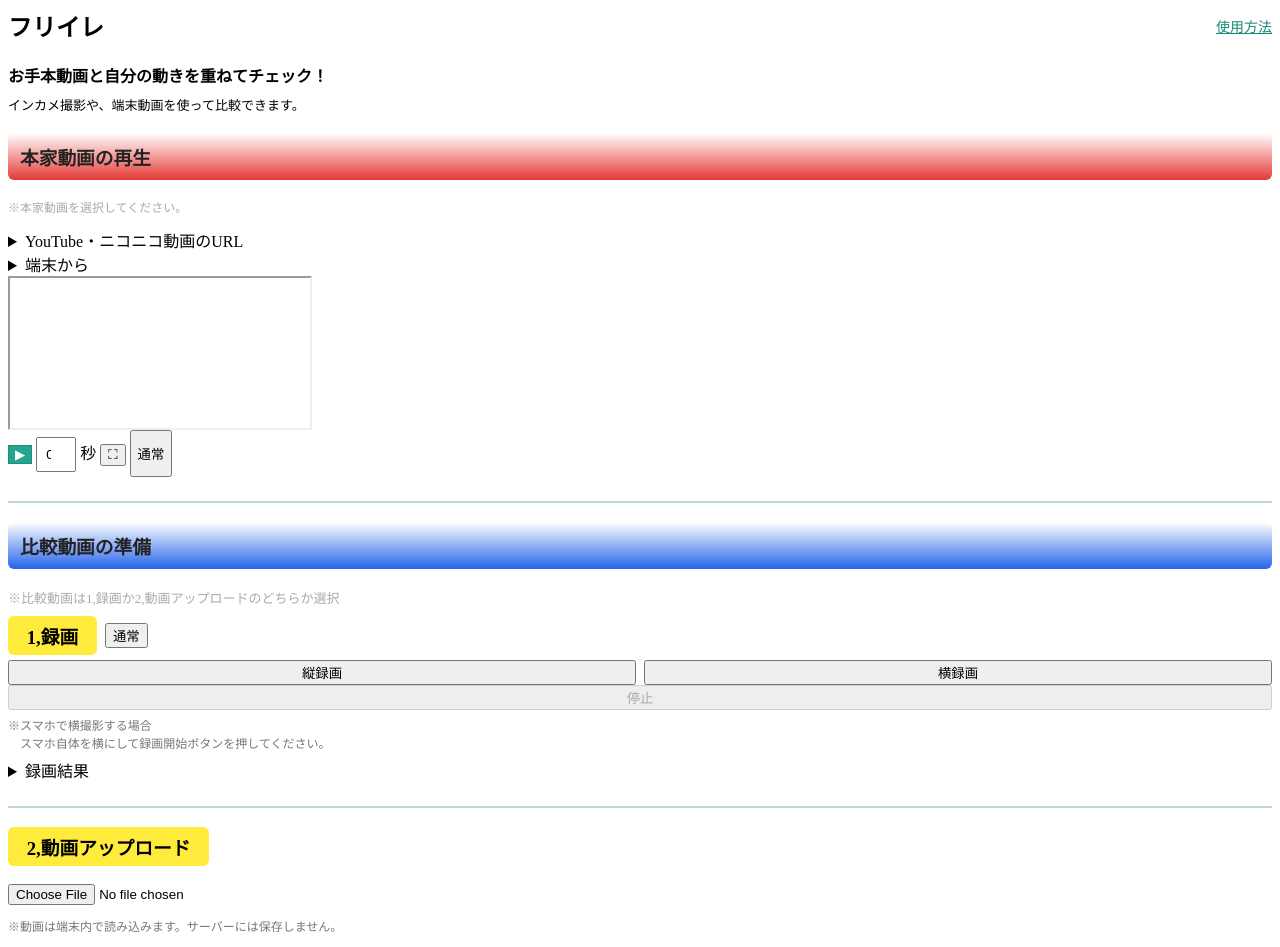
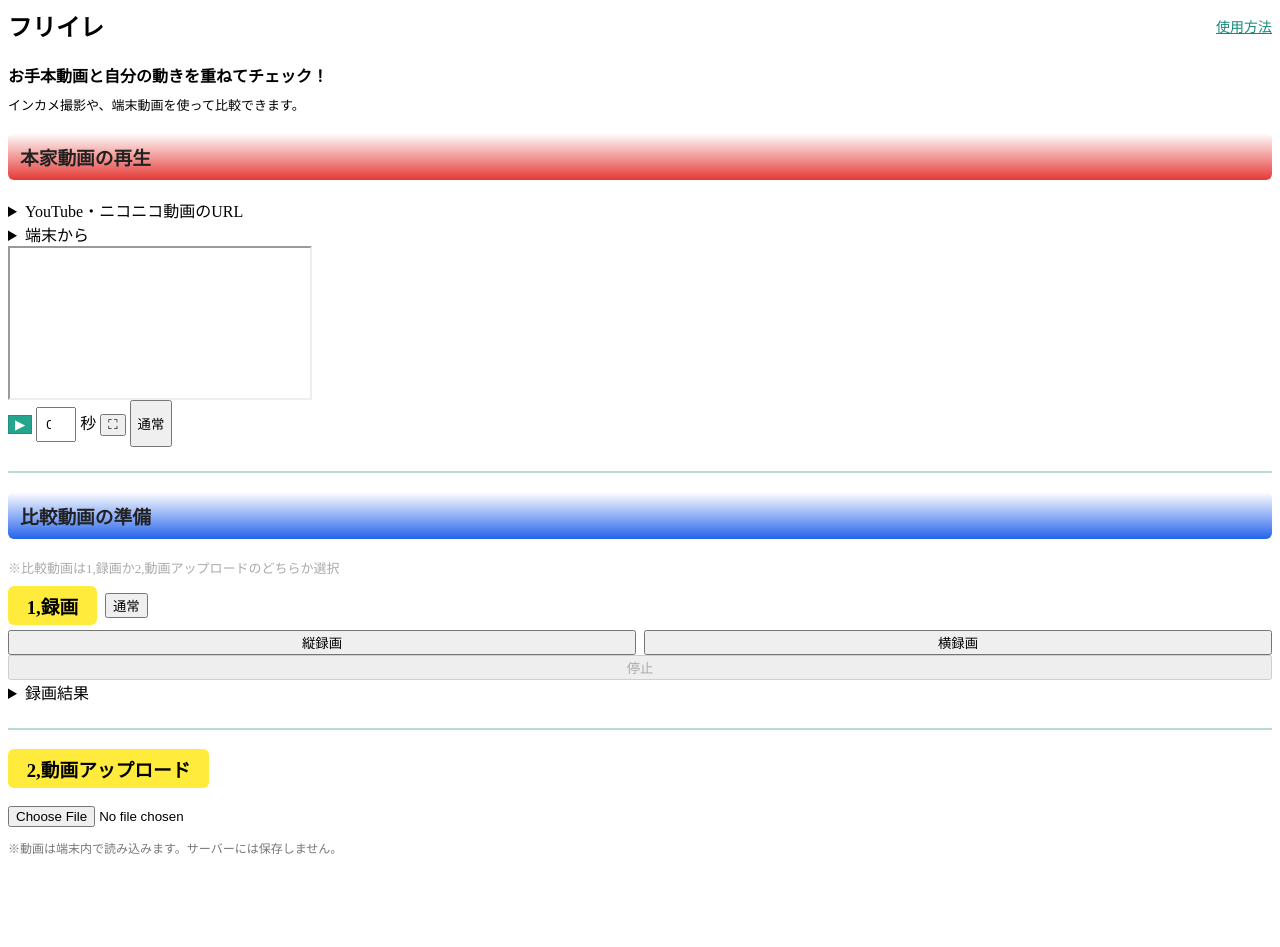
Before and after one commit to hori-1234/stripe-webhook, a Flask app: template satsueidance/templates/satsueidance_layout.html in a window 1280 px wide. After the commit the page ends 854 px from the top, so only its background shows below. Run offline with Flask 3, Linux system fonts and the light colour scheme; the template is opened without the code that fills it, so the values that code supplies are empty; a map, chart or similar area stays blank; some libraries are stand-ins or nearby versions.

Commit message:
Update satsueidance_layout.html

```diff
--- a/satsueidance/templates/satsueidance_layout.html
+++ b/satsueidance/templates/satsueidance_layout.html
@@ -23,10 +23,6 @@
 <h3 id="sourceVideoHeading" style="background:linear-gradient(to bottom, #ffffff, #e53935); color:#222; padding:10px 12px; border-radius:6px;">
     本家動画の再生
 </h3>
-
-<p id="sourceVideoNotice" style="font-size:12px; color:#aaa; margin:4px 0 12px;">
-    ※本家動画を選択してください。
-</p>
 
 <div id="youtubeUrlControls">
 
@@ -407,10 +403,6 @@
 
     </div>
 
-    <p style="font-size:12px; color:#777; margin:6px 0;">
-        ※スマホで横撮影する場合<br>
-        　スマホ自体を横にして録画開始ボタンを押してください。
-    </p>
     </div>
 
     <div id="cameraLandscapeVideo" style="display:none;">
```
